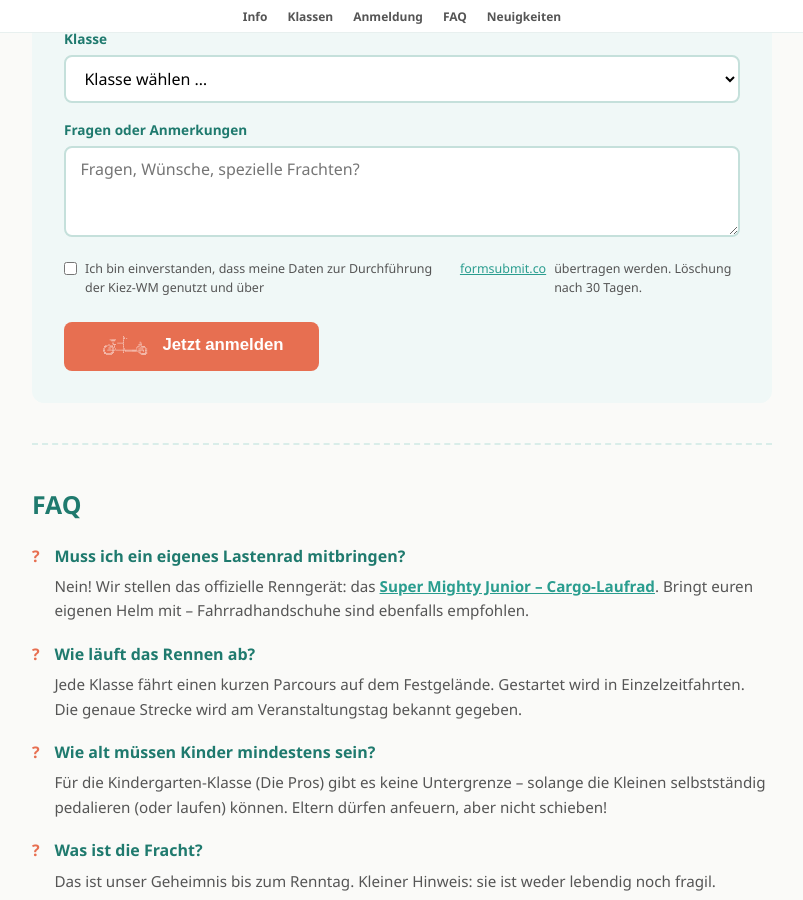
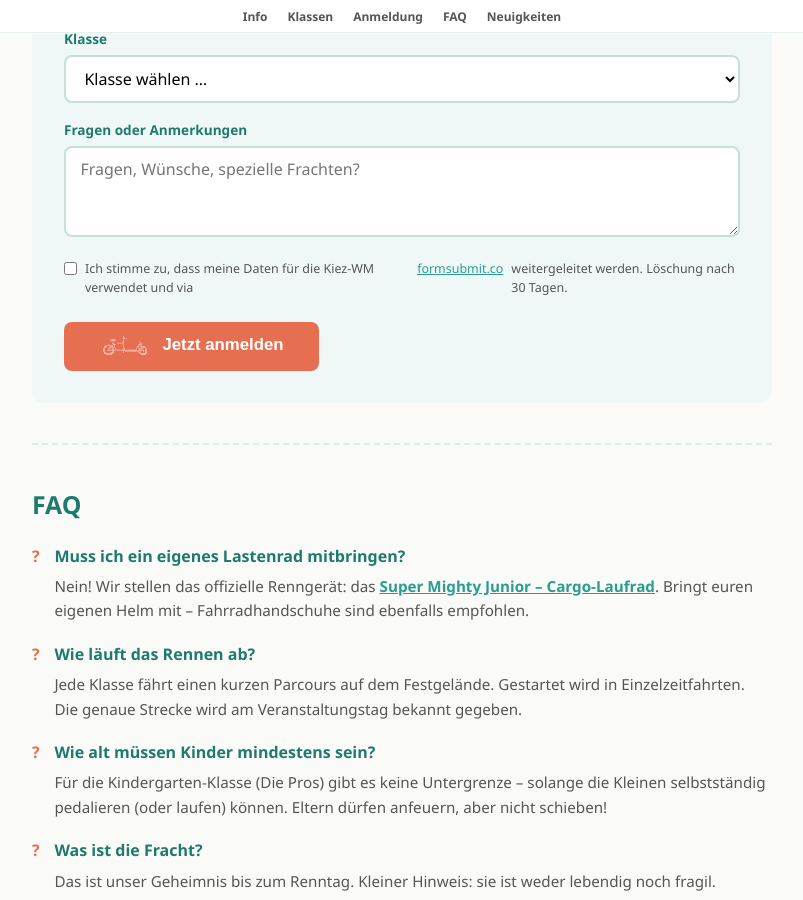
Before and after one commit to falkorichter/moabit-lastenlaufrad-champion-2026, a Jekyll site: the page built from index.html, in a window 1280 px wide and 900 px high, scrolled down 1768 px. Shown: the whole window, without its empty margins (238-1041 px from the left). Built offline with Jekyll 4.4.1, drawn with Linux system fonts in a browser that asks for light colours.

Commit message:
Fix consent checkbox text wrapping
Co-Authored-By: Claude Sonnet 4.6 <noreply@anthropic.com>

```diff
--- a/index.html
+++ b/index.html
@@ -134,7 +134,7 @@ title: Moabiter Lastenlaufrad Kiez-WM 2026
         <div class="field field-consent">
           <label class="consent-label">
             <input type="checkbox" name="datenschutz" value="zugestimmt" required>
-            Ich bin einverstanden, dass meine Daten zur Durchführung der Kiez-WM genutzt und über <a href="https://formsubmit.co" target="_blank" rel="noopener">formsubmit.co</a> übertragen werden. Löschung nach 30 Tagen.
+            Ich stimme zu, dass meine Daten für die Kiez-WM verwendet und via <a href="https://formsubmit.co" target="_blank" rel="noopener">formsubmit.co</a> weitergeleitet werden. Löschung nach 30 Tagen.
           </label>
         </div>
 
```
